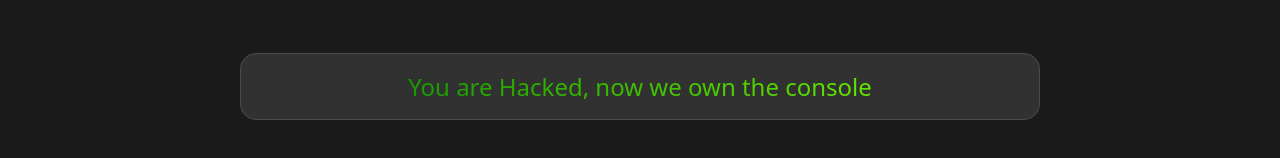
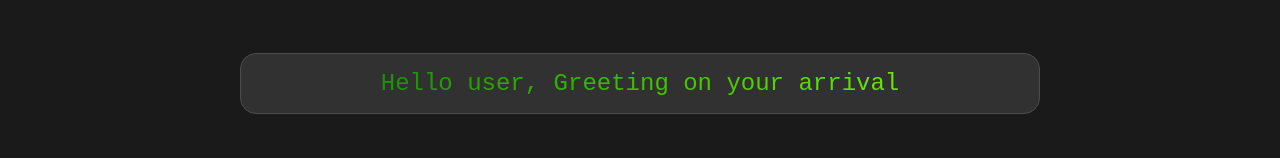
Before and after one commit to Siddharth734/react_experimenting_ground, a React (Vite) app: page / in a window 1280 px wide. Shown: the part 3346-3504 px from the top of the page. Built offline with nearby package versions, Linux system fonts and the light colour scheme.

Commit message:
refactor: update HackText component and styles for improved readability and consistency

```diff
--- a/src/App.css
+++ b/src/App.css
@@ -315,20 +315,22 @@ html, body {
   text-align: center;
 }
 #root .hacktextSection .h-text div {
+  width: 50rem;
   background-color: rgb(49, 49, 49);
   padding: 1rem;
   corner-shape: squircle;
   border-radius: 1rem;
   border: 0.06rem solid rgb(76, 76, 76);
-  width: 50rem;
 }
 #root .hacktextSection .h-text div h1 {
+  width: 100%;
   background: linear-gradient(to right, green, lawngreen);
   background-position: center;
   background-clip: text;
   -webkit-background-clip: text;
   color: transparent;
   font-weight: 500;
+  font-family: "Courier New", monospace;
 }
 #root .hacktextSection .h-text div:hover {
   transform: translateY(-5%) scale(1.1);
--- a/src/App.scss
+++ b/src/App.scss
@@ -359,19 +359,21 @@ html,body{
             text-align: center;
 
             div{
+                width: 50rem;
                 background-color: rgb(49, 49, 49);
                 padding: 1rem;
                 @include squircle-radius(1rem);
                 border: 0.06rem solid rgb(76, 76, 76);
-                width: 50rem;
 
                 h1{
+                    width: 100%;
                     background: linear-gradient(to right, green, lawngreen);
                     background-position: center;
                     background-clip: text;
                     -webkit-background-clip: text;
                     color: transparent;
                     font-weight: 500;
+                    font-family: 'Courier New', monospace;
                 }
             }
 
--- a/src/components/HackText.jsx
+++ b/src/components/HackText.jsx
@@ -1,9 +1,10 @@
 import { useRef, useState } from 'react';
 
 export default function HackText() {
-    const chars = '$#@!^%&*()_+{}|:"<>?~`-=][\;/.,*&^%$#@!';
+    const symbols = '$#@!^%&*()_+{}|:"<>?~`-=][\;/.,*&^%$#@!';
     const OGtxt = 'You are Hacked, now we own the console';
-    const [hackTxt,setHackTxt] = useState(OGtxt);
+    const Rtxt = "Hello user, Greeting on your arrival";
+    const [hackTxt,setHackTxt] = useState(Rtxt);
     const txtRef = useRef(null);
 
     let iteration = 0;
@@ -11,21 +12,22 @@ export default function HackText() {
     function txtEntry(){
         if(txtRef.current) return;
         txtRef.current = setInterval(() => {
+            // map is used bcs it returns an array
             const newTxt = OGtxt.split('').map((char, index) => {
                 if(index < iteration)
                     return char;
-                return chars.split('')[Math.floor(Math.random()*chars.length)];
+                return symbols.split('')[Math.floor(Math.random()*symbols.length)];
             }).join('');
             iteration += 0.2;
 
             setHackTxt(newTxt);
-        },10)
+        },30)
     }
 
     function txtLeave() {
         clearInterval(txtRef.current);
         txtRef.current = null;
-        setHackTxt(OGtxt);
+        setHackTxt(Rtxt);
     }
 
     return (
```
Also changed, not shown: 1 other file (tests, documents, lock files or other folders).
